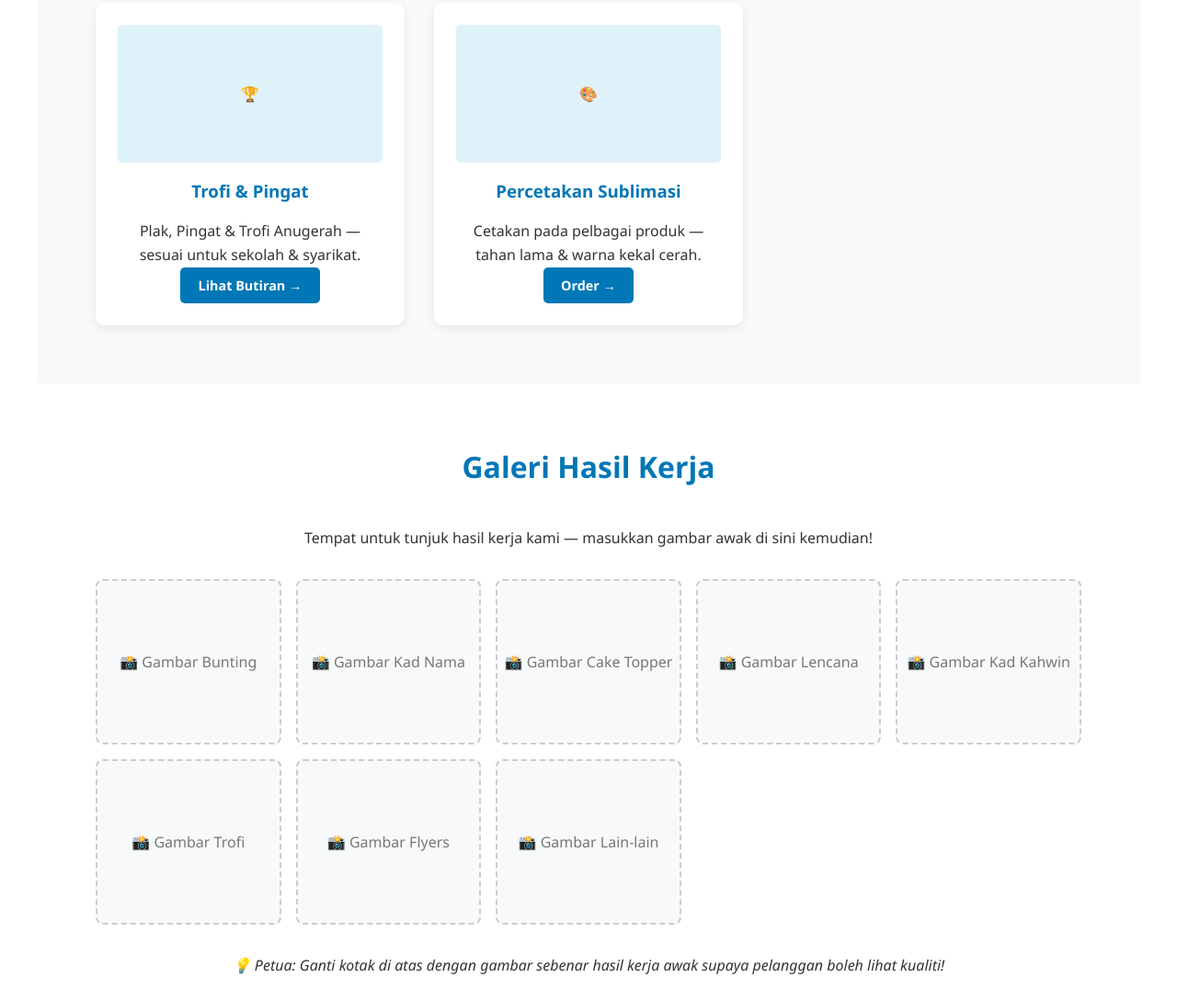
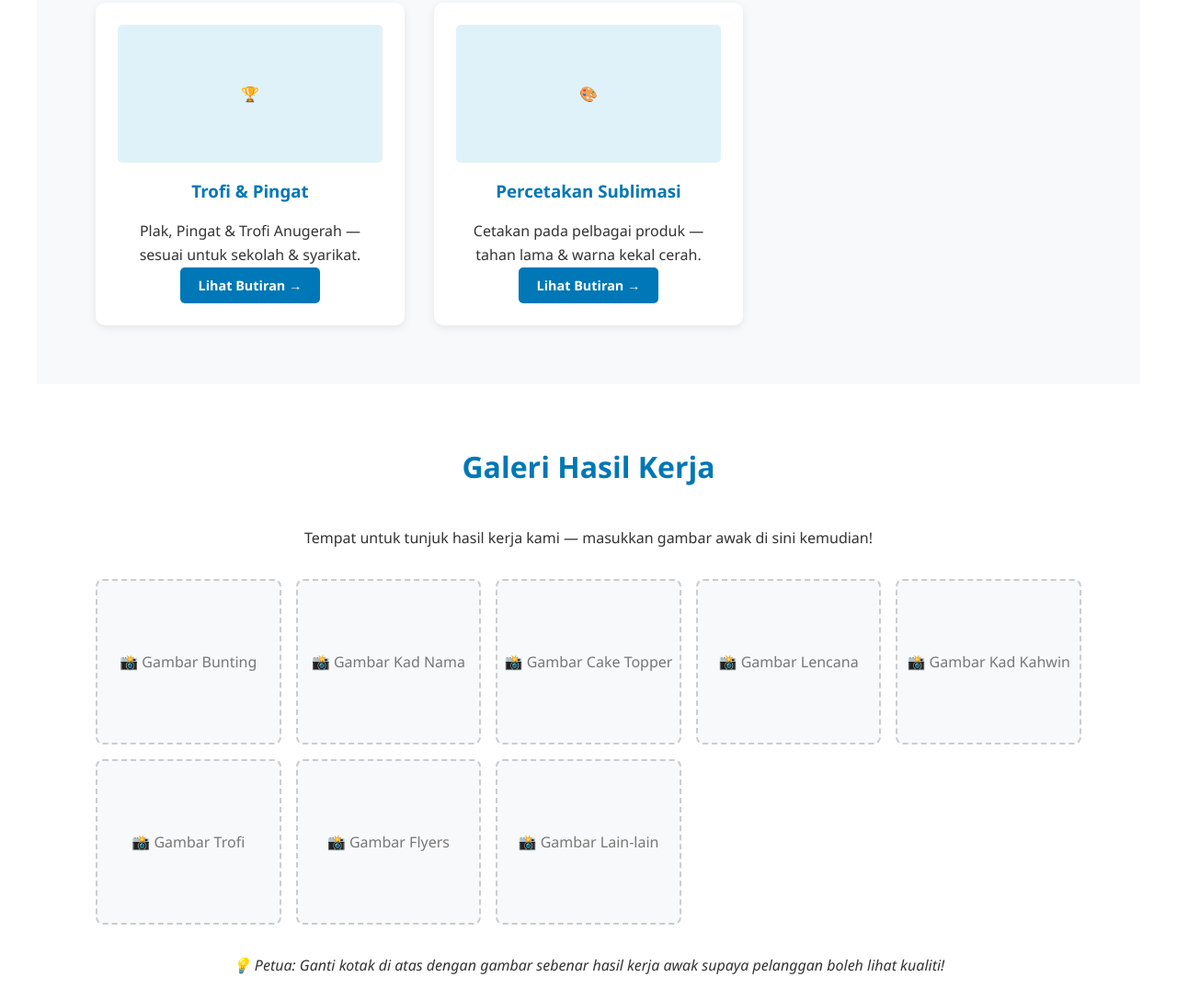
Before and after one commit to yymediaprintingklang/yymediaprintingklang.github.io, a plain HTML site: page index.html in a window 1280 px wide. Shown: the part 2158-3246 px from the top of the page at 92% size. Drawn offline with Linux system fonts and the light colour scheme.

Commit message:
Update index.html

```diff
--- a/index.html
+++ b/index.html
@@ -164,7 +164,7 @@
                 <div class="produk-gambar">🎨</div>
                 <h3>Percetakan Sublimasi</h3>
                 <p>Cetakan pada pelbagai produk — tahan lama & warna kekal cerah.</p>
-                <a href="https://wasap.my/601162339801/yymediaprinting" target="_blank" class="btn" style="padding: 0.5rem 1.2rem; font-size: 0.9rem;">Order →</a>
+                 <a href="SDBLIMATION" class="btn" style="padding: 0.5rem 1.2rem; font-size: 0.9rem;">Lihat Butiran →</a>
             </div>
         </div>
     </section>
```
